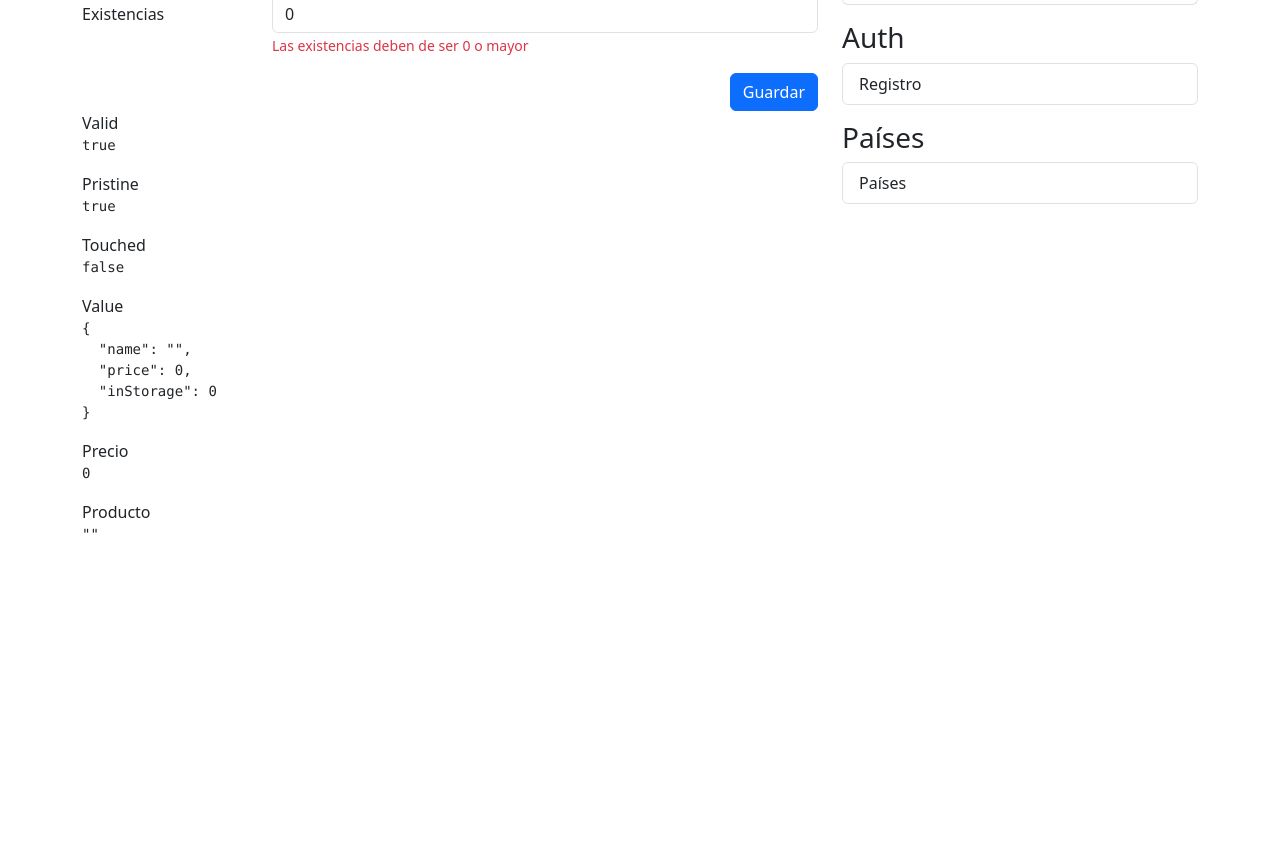
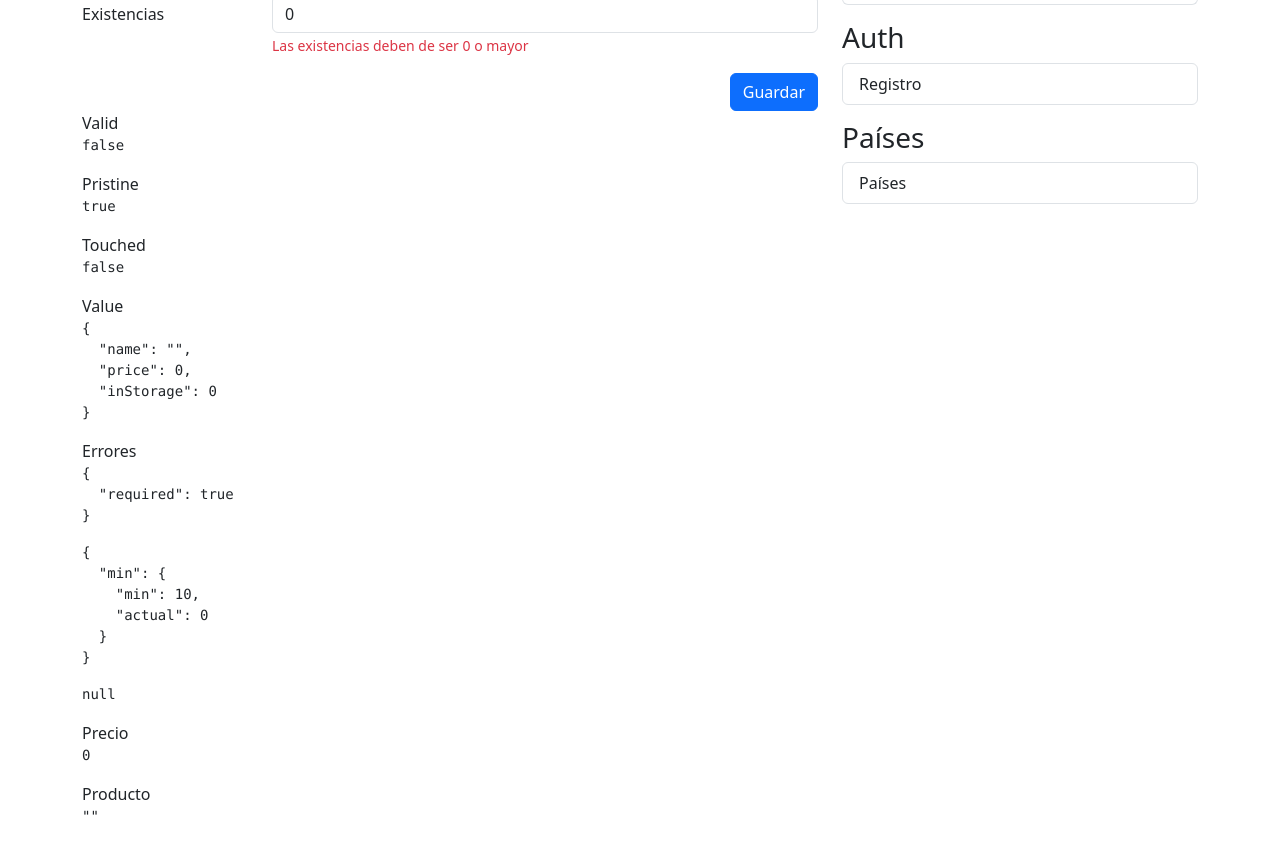
Before and after one commit to Ivanlopez-dev/reactive-forms-app, an Angular app: page /reactive/basic in a window 1280 px wide. Shown: the part 280-1123 px from the top of the page. Before the commit the page ends 841 px from the top, so only its background shows below. Built offline with nearby package versions, Linux system fonts and the light colour scheme.

Commit message:
add: ✨ form validations

```diff
--- a/src/app/reactive/pages/basic-page/basic-page.component.html
+++ b/src/app/reactive/pages/basic-page/basic-page.component.html
@@ -74,6 +74,11 @@
     <span>Value</span>
     <pre>{{ myForm.value | json }}</pre>
 
+    <span>Errores</span>
+    <pre>{{ myForm.controls.name.errors | json }}</pre>
+    <pre>{{ myForm.controls.price.errors | json }}</pre>
+    <pre>{{ myForm.controls.inStorage.errors | json }}</pre>
+
     <span>Precio</span>
     <pre>{{ myForm.controls.price.value | json }}</pre>
 
--- a/src/app/reactive/pages/basic-page/basic-page.component.ts
+++ b/src/app/reactive/pages/basic-page/basic-page.component.ts
@@ -1,6 +1,6 @@
 import { Component, inject } from '@angular/core';
 import { JsonPipe } from '@angular/common';
-import { FormBuilder, FormControl, FormGroup, ReactiveFormsModule } from '@angular/forms';
+import { FormBuilder, FormControl, FormGroup, ReactiveFormsModule, Validators } from '@angular/forms';
 
 @Component({
   selector: 'app-basic-page',
@@ -12,9 +12,9 @@
 
   // ☑️ (FormBuilder) - Readable way
   myForm = this.fb.group({
-    name: [''],
-    price: [0],
-    inStorage: [0]
+    name: ['', [Validators.required, Validators.minLength(3)]],
+    price: [0, [Validators.required, Validators.min(10)]],
+    inStorage: [0, [Validators.required, Validators.min(0)]]
   })
 
   // ❌ (FormGroup-FormControl) - Not Readable way
```
